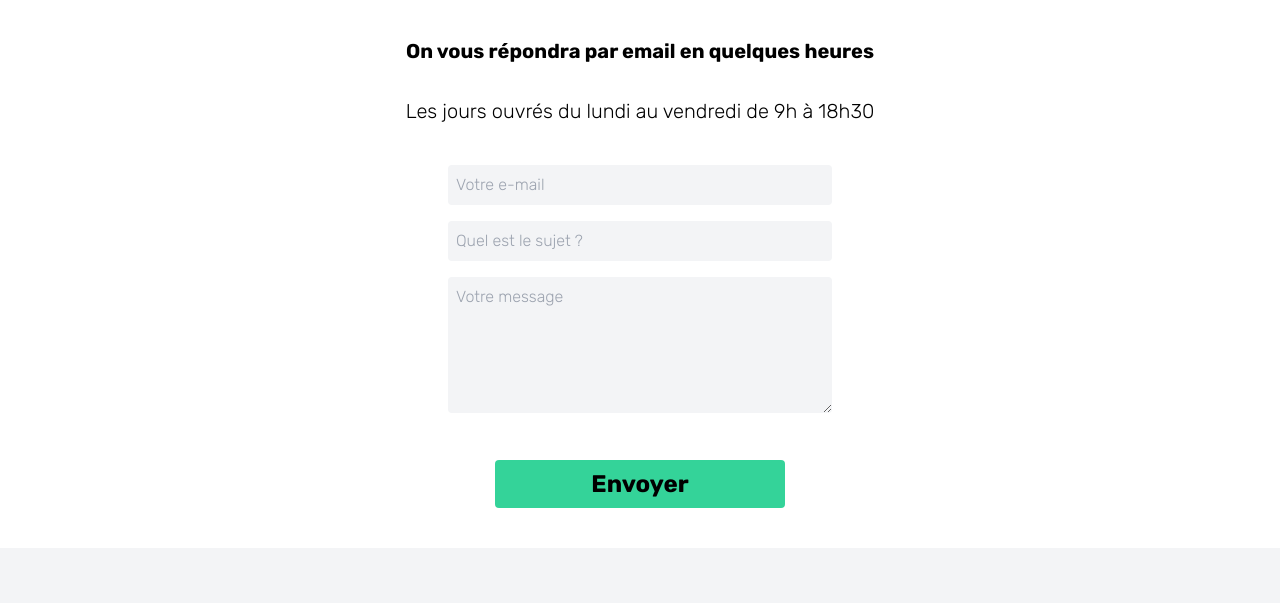
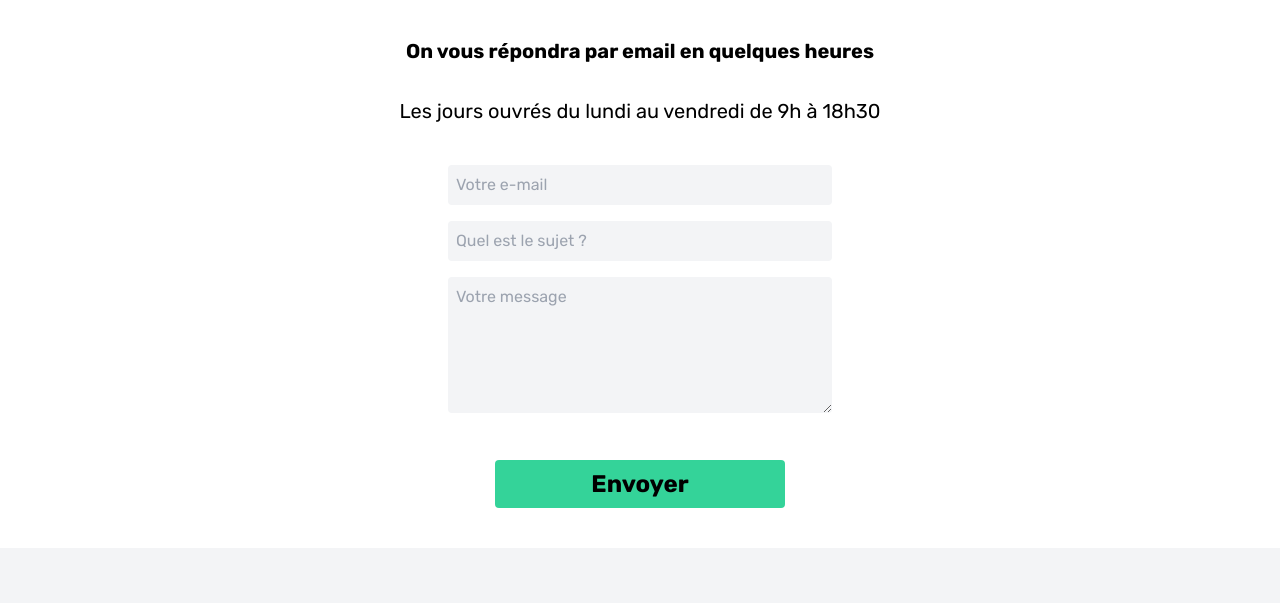
Before and after one commit to dilyana2001/Alpine-tailwind-project, a plain HTML site: page index.html in a window 1280 px wide. Shown: the part 197-800 px from the top of the page. Drawn offline with nearby package versions, Linux system fonts and the light colour scheme.

Commit message:
adding all Rubik styles

```diff
--- a/src/styles/style.css
+++ b/src/styles/style.css
@@ -1,5 +1,4 @@
-@import url('https://fonts.googleapis.com/css2?family=Rubik:ital,wght@0,300;1,300&display=swap');
-@import url('https://fonts.googleapis.com/css2?family=Rubik:ital,wght@0,300;0,700;1,300&display=swap');
+@import url('https://fonts.googleapis.com/css2?family=Rubik:ital,wght@0,300;0,400;0,500;0,600;0,700;0,800;0,900;1,300;1,400;1,500;1,600;1,700;1,800;1,900&display=swap');
 body {
     font-family: 'Rubik', Arial, sans-serif;
 }
```
